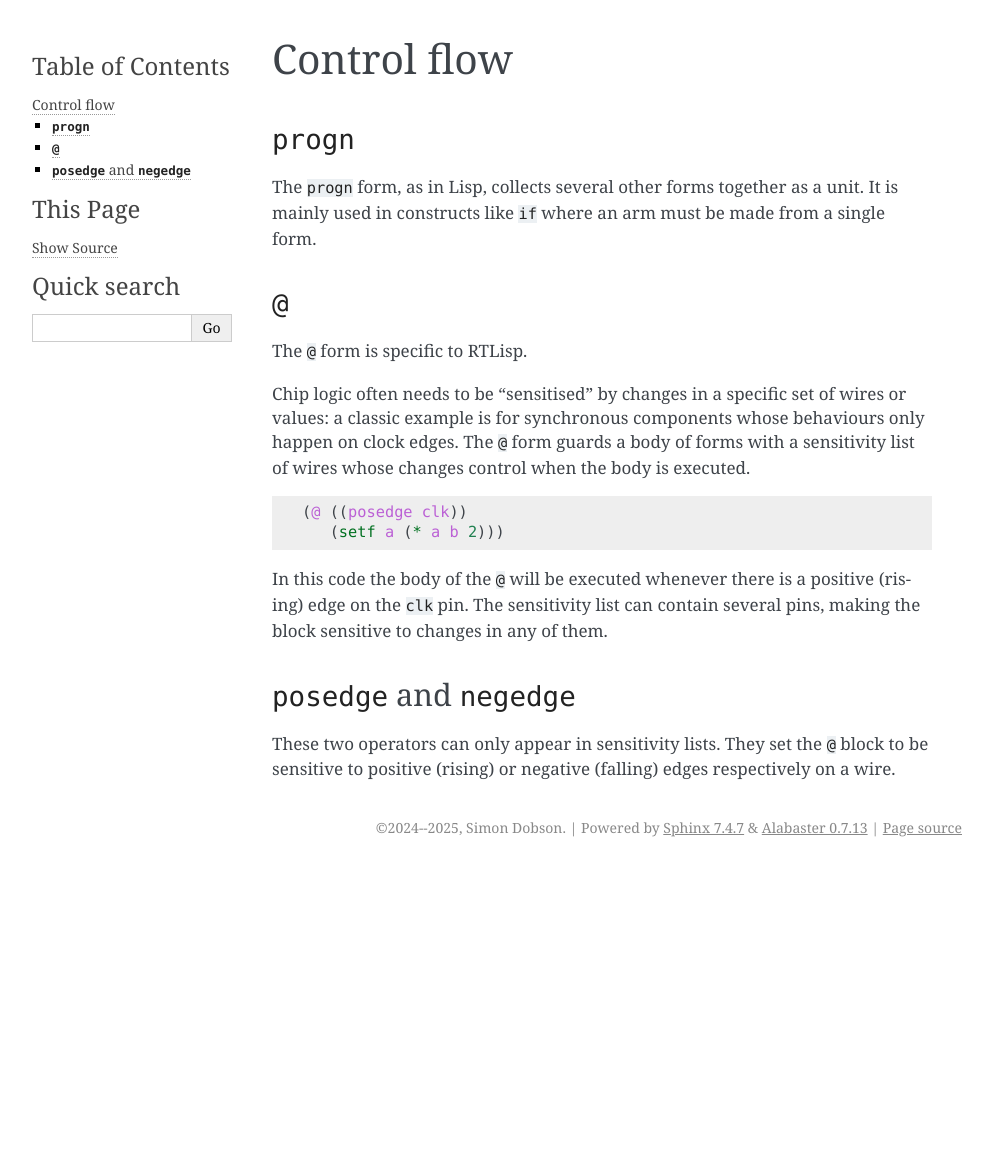
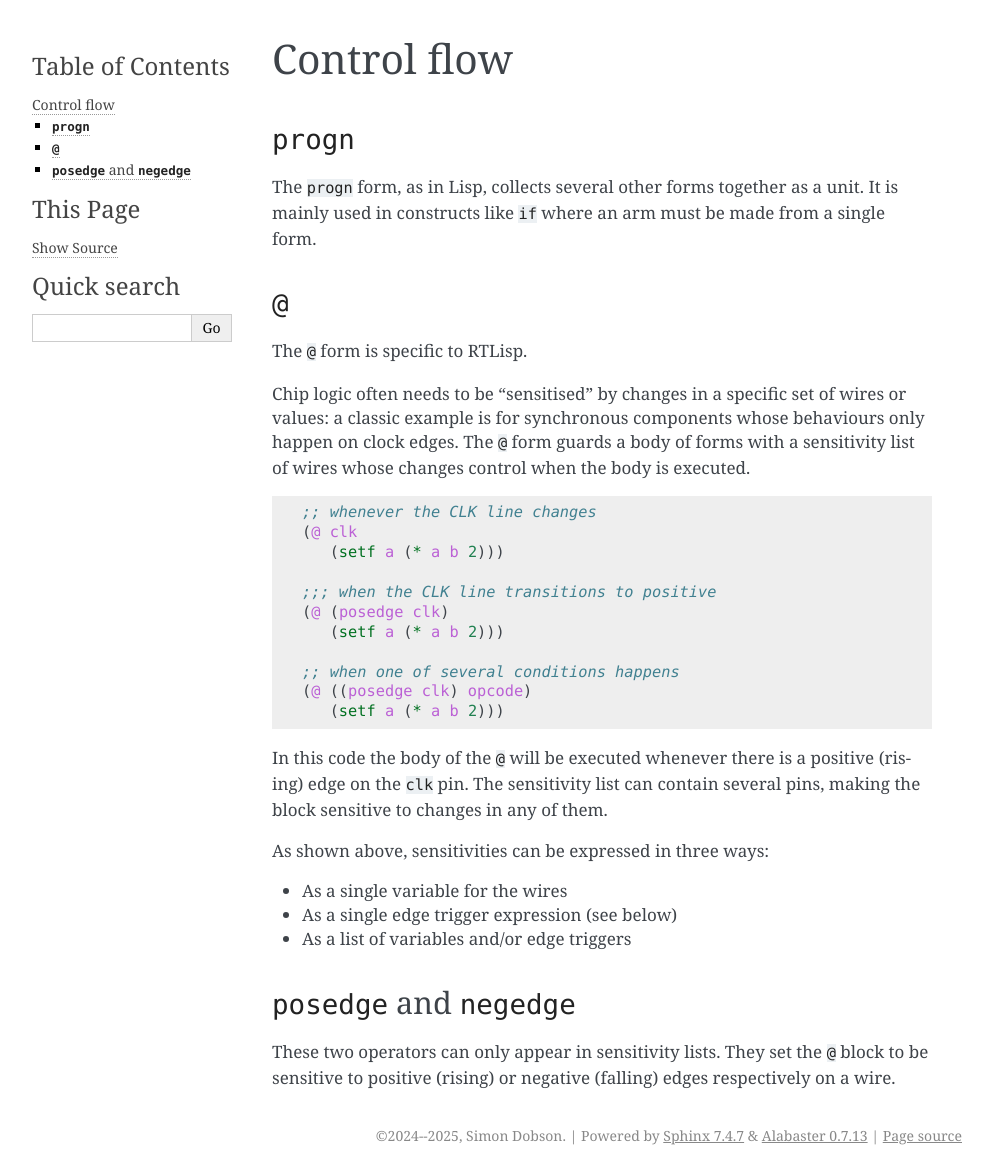
Before and after one commit to simoninireland/cl-vhdsl, a Sphinx documentation site: the page built from doc/rtl/control-flow.rst, in a window 1280 px wide. Shown: the whole page, without its empty margins (148-1141 px from the left). Built offline with Sphinx 7.4.7, drawn with Linux system fonts in a browser that asks for light colours; before the commit the page ends 900 px from its top, so only the background shows below that.

Commit message:
Broadened the syntax accepted for sensitivity lists

```diff
--- a/doc/rtl/control-flow.rst
+++ b/doc/rtl/control-flow.rst
@@ -24,13 +24,28 @@ when the body is executed.
 
 .. code-block:: lisp
 
-   (@ ((posedge clk))
+   ;; whenever the CLK line changes
+   (@ clk
+      (setf a (* a b 2)))
+
+   ;;; when the CLK line transitions to positive
+   (@ (posedge clk)
+      (setf a (* a b 2)))
+
+   ;; when one of several conditions happens
+   (@ ((posedge clk) opcode)
       (setf a (* a b 2)))
 
 In this code the body of the ``@`` will be executed whenever there is
 a positive (rising) edge on the ``clk`` pin. The sensitivity list can
 contain several pins, making the block sensitive to changes in any of
 them.
+
+As shown above, sensitivities can be expressed in three ways:
+
+- As a single variable for the wires
+- As a single edge trigger expression (see below)
+- As a list of variables and/or edge triggers
 
 
 ``posedge`` and ``negedge``
```
Also changed, not shown: 3 other files.
